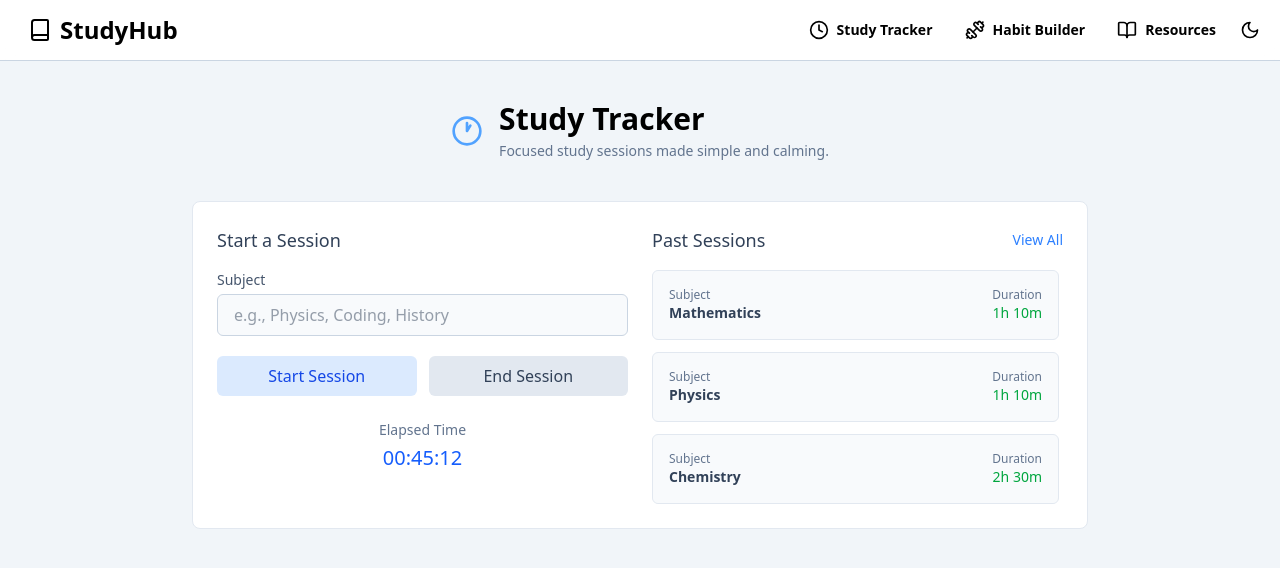
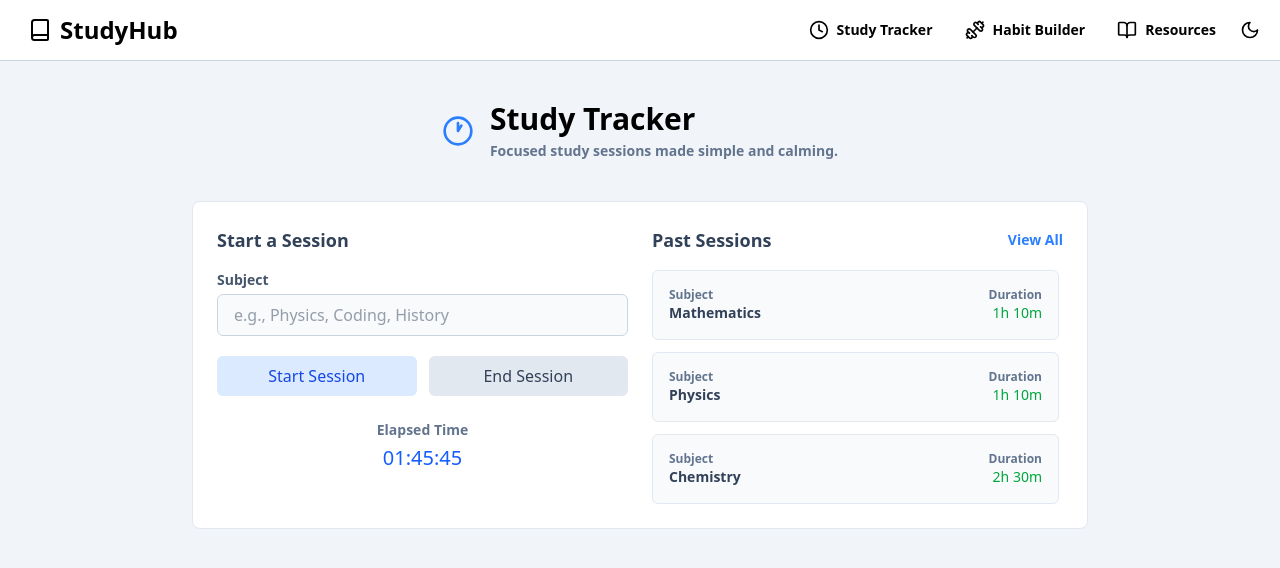
Before and after one commit to RikenMor001/StudyHub, a React (Vite) app: page /study-tracker in a window 1280 px wide. Shown: the top 568 px of the page. Built offline with nearby package versions, Linux system fonts and the light colour scheme.

Commit message:
Update studyTracker.jsx

```diff
--- a/src/pages/studyTracker/studyTracker.jsx
+++ b/src/pages/studyTracker/studyTracker.jsx
@@ -6,10 +6,10 @@ export const StudyTracker = () => {
       <div className="max-w-4xl mx-auto">
 
         <div className="flex items-center gap-4 mb-10 justify-center">
-          <Clock1 className="h-8 w-8 text-blue-400" />
+          <Clock1 className="h-8 w-8 text-blue-500 font-semibold" />
           <div>
-            <h1 className="text-3xl font-semibold text-black">Study Tracker</h1>
-            <p className="text-sm text-slate-500 mt-1">
+            <h1 className="text-3xl font-bold text-black">Study Tracker</h1>
+            <p className="text-sm text-slate-500 font-semibold mt-1">
               Focused study sessions made simple and calming.
             </p>
           </div>
@@ -18,9 +18,9 @@ export const StudyTracker = () => {
         <div className="grid md:grid-cols-2 gap-6 bg-white border border-slate-200 rounded-lg p-6">
 
           <div>
-            <h2 className="text-lg font-medium text-slate-700 mb-4">Start a Session</h2>
+            <h2 className="text-lg font-bold text-slate-700 mb-4">Start a Session</h2>
 
-            <label className="block text-sm text-slate-600 mb-1">Subject</label>
+            <label className="block text-sm text-slate-600 mb-1 font-semibold">Subject</label>
             <input
               type="text"
               placeholder="e.g., Physics, Coding, History"
@@ -37,26 +37,26 @@ export const StudyTracker = () => {
             </div>
 
             <div className="mt-6 text-center">
-              <p className="text-sm text-slate-500">Elapsed Time</p>
-              <p className="text-xl font-medium text-blue-600 mt-1">00:45:12</p>
+              <p className="text-sm text-slate-500 font-semibold">Elapsed Time</p>
+              <p className="text-xl font-medium text-blue-600 mt-1">01:45:45</p>
             </div>
           </div>
 
           <div>
             <div className="flex justify-between items-center mb-4">
-              <h2 className="text-lg font-medium text-slate-700">Past Sessions</h2>
-              <button className="text-sm text-blue-500 hover:underline">View All</button>
+              <h2 className="text-lg font-bold text-slate-700">Past Sessions</h2>
+              <button className="text-sm text-blue-500 font-semibold hover:underline">View All</button>
             </div>
 
             <div className="space-y-3 max-h-72 overflow-y-auto pr-1">
                 <div className="border border-slate-200 rounded-md p-4 bg-slate-50">
                   <div className="flex justify-between items-center">
                     <div>
-                      <p className="text-xs text-slate-500">Subject</p>
+                      <p className="text-xs text-slate-500 font-semibold">Subject</p>
                       <p className="text-sm font-semibold text-slate-700">Mathematics</p>
                     </div>
                     <div className="text-right">
-                      <p className="text-xs text-slate-500">Duration</p>
+                      <p className="text-xs text-slate-500 font-semibold">Duration</p>
                       <p className="text-sm font-medium text-green-600">1h 10m</p>
                     </div>
                   </div>
@@ -65,11 +65,11 @@ export const StudyTracker = () => {
                 <div className="border border-slate-200 rounded-md p-4 bg-slate-50">
                   <div className="flex justify-between items-center">
                     <div>
-                      <p className="text-xs text-slate-500">Subject</p>
+                      <p className="text-xs text-slate-500 font-semibold">Subject</p>
                       <p className="text-sm font-semibold text-slate-700">Physics</p>
                     </div>
                     <div className="text-right">
-                      <p className="text-xs text-slate-500">Duration</p>
+                      <p className="text-xs text-slate-500 font-semibold">Duration</p>
                       <p className="text-sm font-medium text-green-600">1h 10m</p>
                     </div>
                   </div>
@@ -78,11 +78,11 @@ export const StudyTracker = () => {
                 <div className="border border-slate-200 rounded-md p-4 bg-slate-50">
                   <div className="flex justify-between items-center">
                     <div>
-                      <p className="text-xs text-slate-500">Subject</p>
+                      <p className="text-xs text-slate-500 font-semibold">Subject</p>
                       <p className="text-sm font-semibold text-slate-700">Chemistry</p>
                     </div>
                     <div className="text-right">
-                      <p className="text-xs text-slate-500">Duration</p>
+                      <p className="text-xs text-slate-500 font-semibold">Duration</p>
                       <p className="text-sm font-medium text-green-600">2h 30m</p>
                     </div>
                   </div>
```
